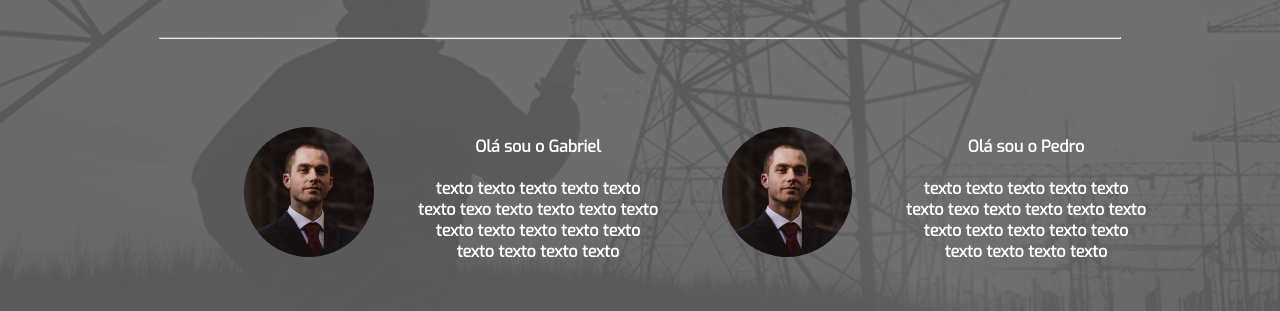
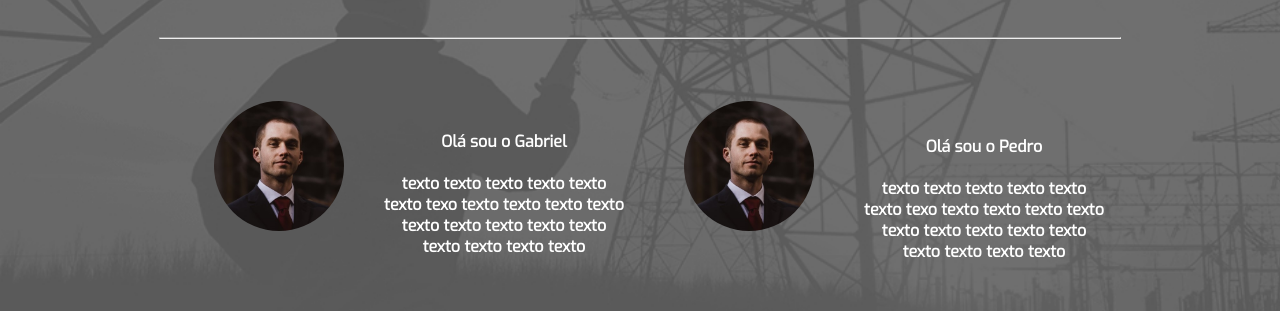
Before and after one commit to Rafael-Rangel/Projeto-Corge-Engenharia, a plain HTML site: page index.html in a window 1280 px wide. Shown: the part 5534-5845 px from the top of the page. Drawn offline with nearby package versions, Linux system fonts and the light colour scheme.

Commit message:
Update style.css

```diff
--- a/style.css
+++ b/style.css
@@ -641,13 +641,11 @@ main.cards section.card span {
 
 .sobreft
 {
-    display: inline-block;
-    text-align: center;
-    width: 1150px;
+    display: flex;
+    width: 952px;
     height: 160px;
     transform: translate3d(10px);
-    padding-left: 95px;
-
+    margin:auto;
 }
 
 
```
